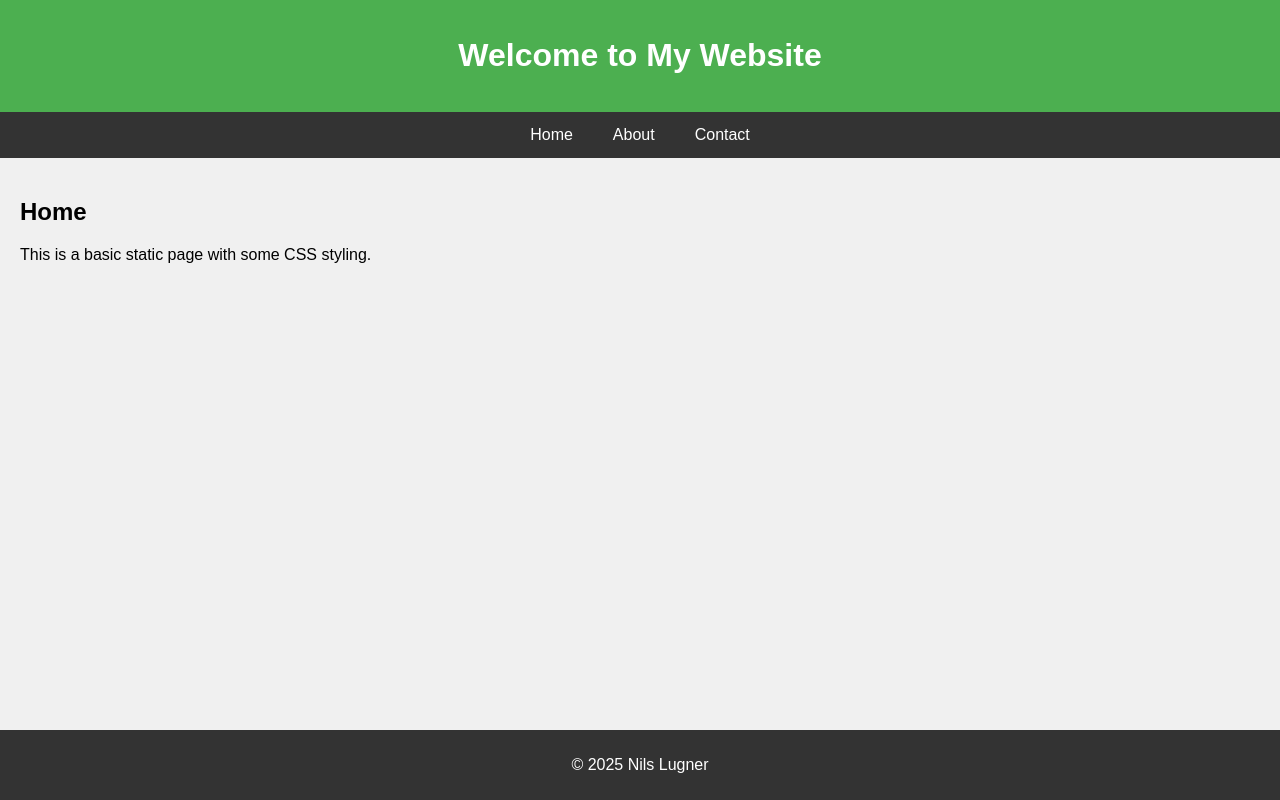
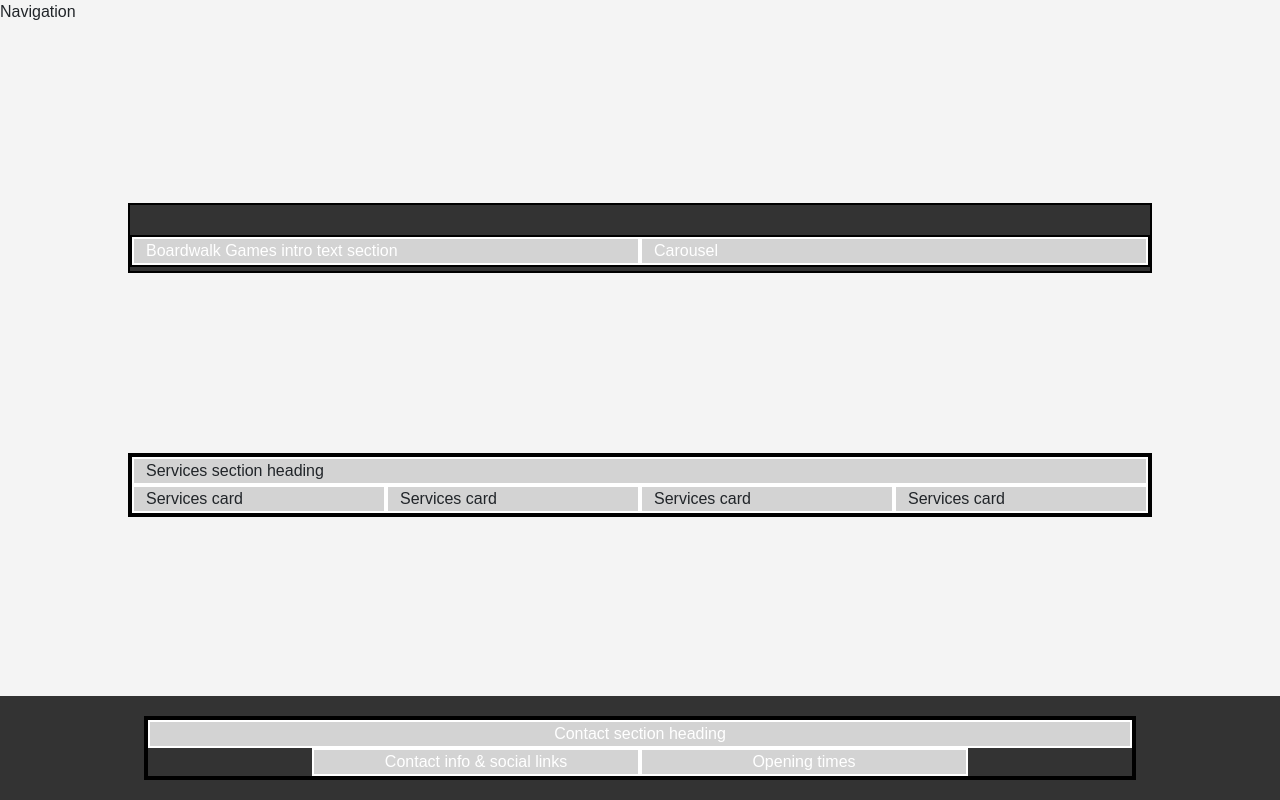
Before and after one commit to NLugner2025/boardwalk-games, a plain HTML site: page index.html in a window 1280 px wide. Drawn offline with nearby package versions, Linux system fonts and the light colour scheme; a web font is replaced by a local one.

Commit message:
updated index.html wiyh carousel

```diff
--- a/index.html
+++ b/index.html
@@ -1,66 +1,72 @@
-<!DOCTYPE html>
-<html lang="en">
-<head>
-    <meta charset="UTF-8">
+<meta charset="UTF-8">
     <meta name="viewport" content="width=device-width, initial-scale=1.0">
-    <title>Basic Static Page</title>
-    <style>
-        body {
-            font-family: Arial, sans-serif;
-            background-color: #f0f0f0;
-            margin: 0;
-            padding: 0;
-        }
-        header {
-            background-color: #4CAF50;
-            color: white;
-            text-align: center;
-            padding: 1em 0;
-        }
-        nav {
-            display: flex;
-            justify-content: center;
-            background-color: #333;
-        }
-        nav a {
-            color: white;
-            padding: 14px 20px;
-            text-decoration: none;
-            text-align: center;
-        }
-        nav a:hover {
-            background-color: #ddd;
-            color: black;
-        }
-        main {
-            padding: 20px;
-        }
-        footer {
-            background-color: #333;
-            color: white;
-            text-align: center;
-            padding: 10px 0;
-            position: fixed;
-            width: 100%;
-            bottom: 0;
-        }
-    </style>
+    <meta name="description"
+        content="Boardwalk Games, your ultimate gaming retreat!  Perfect for casual gamers, enthusiasts, and student gatherings.  Visit us for your next adventure in board gaming.">
+    <title>Boardwalk Games | Home</title>
+
+    <!-- favicons generated by favicon.io -->
+    <link rel="apple-touch-icon" sizes="180x180" href="assets/images/apple-touch-icon.png">
+    <link rel="icon" type="image/png" sizes="32x32" href="assets/images/favicon-32x32.png">
+    <link rel="icon" type="image/png" sizes="16x16" href="assets/images/favicon-16x16.png">
+
+
+    <!-- Bootstrap 5 CSS -->
+    <link href="https://cdn.jsdelivr.net/npm/bootstrap@5.3.3/dist/css/bootstrap.min.css" rel="stylesheet"
+        integrity="sha384-QWTKZyjpPEjISv5WaRU9OFeRpok6YctnYmDr5pNlyT2bRjXh0JMhjY6hW+ALEwIH" crossorigin="anonymous">
+
+    <!-- Custom CSS -->
+    <link rel="stylesheet" href="assets/css/style.css">
 </head>
-<body>
-    <header>
-        <h1>Welcome to My Website</h1>
+
+<!-- Classes on body set to work with mt-auto on footer to ensure it always stays at the bottom of the page -->
+<body class="d-flex flex-column min-vh-100">
+    <!-- Navigation -->
+    <div>Navigation</div>
+
+    <!-- Header with carousel -->
+    <header class="container">
+        <div class="row">
+            <div class="col-12 col-xl-6">Boardwalk Games intro text section</div>
+            <div class="col-12 col-xl-6">Carousel</div>
+        </div>
     </header>
-    <nav>
-        <a href="index.html">Home</a>
-        <a href="about.html">About</a>
-        <a href="contact.html">Contact</a>
-    </nav>
+
+    <!-- main element to hold all key sections of the home page. It is not part of the grid structure -->
     <main>
-        <h2>Home</h2>
-        <p>This is a basic static page with some CSS styling.</p>
+        <!-- Services section -->
+        <section class="container">
+            <div class="row">
+                <div class="col-12">Services section heading</div>
+                <div class="col-12 col-md-6 col-xl-3">Services card</div>
+                <div class="col-12 col-md-6 col-xl-3">Services card</div>
+                <div class="col-12 col-md-6 col-xl-3">Services card</div>
+                <div class="col-12 col-md-6 col-xl-3">Services card</div>
+            </div>
+        </section>
     </main>
-    <footer>
-        <p>&copy; 2025 Nils Lugner</p>
+
+    <!-- Footer / contact section -->
+    <!-- mt-auto added to push footer to the bottom of the page -->
+    <footer class="mt-auto">
+        <div class="container">
+            <div class="row justify-content-center">
+                <div class="col-12">Contact section heading</div>
+                <!-- Contact info -->
+                <div class="col-12 col-md-6 col-xl-4">Contact info & social links</div>
+                <!-- Opening times -->
+                <div class="col-12 col-md-6 col-xl-4">Opening times</div>
+            </div>
+        </div>
     </footer>
+
+    <!-- Bootstrap JS -->
+    <script src="https://cdn.jsdelivr.net/npm/bootstrap@5.3.3/dist/js/bootstrap.bundle.min.js"
+        integrity="sha384-YvpcrYf0tY3lHB60NNkmXc5s9fDVZLESaAA55NDzOxhy9GkcIdslK1eN7N6jIeHz" crossorigin="anonymous">
+        </script>
+
+    <!-- Font Awesome kit -->
+    <script src="https://kit.fontawesome.com/aa9af45995.js" crossorigin="anonymous"></script>
+
 </body>
+
 </html>
```
Also changed, not shown: game-library.html (+64 -54 lines).
